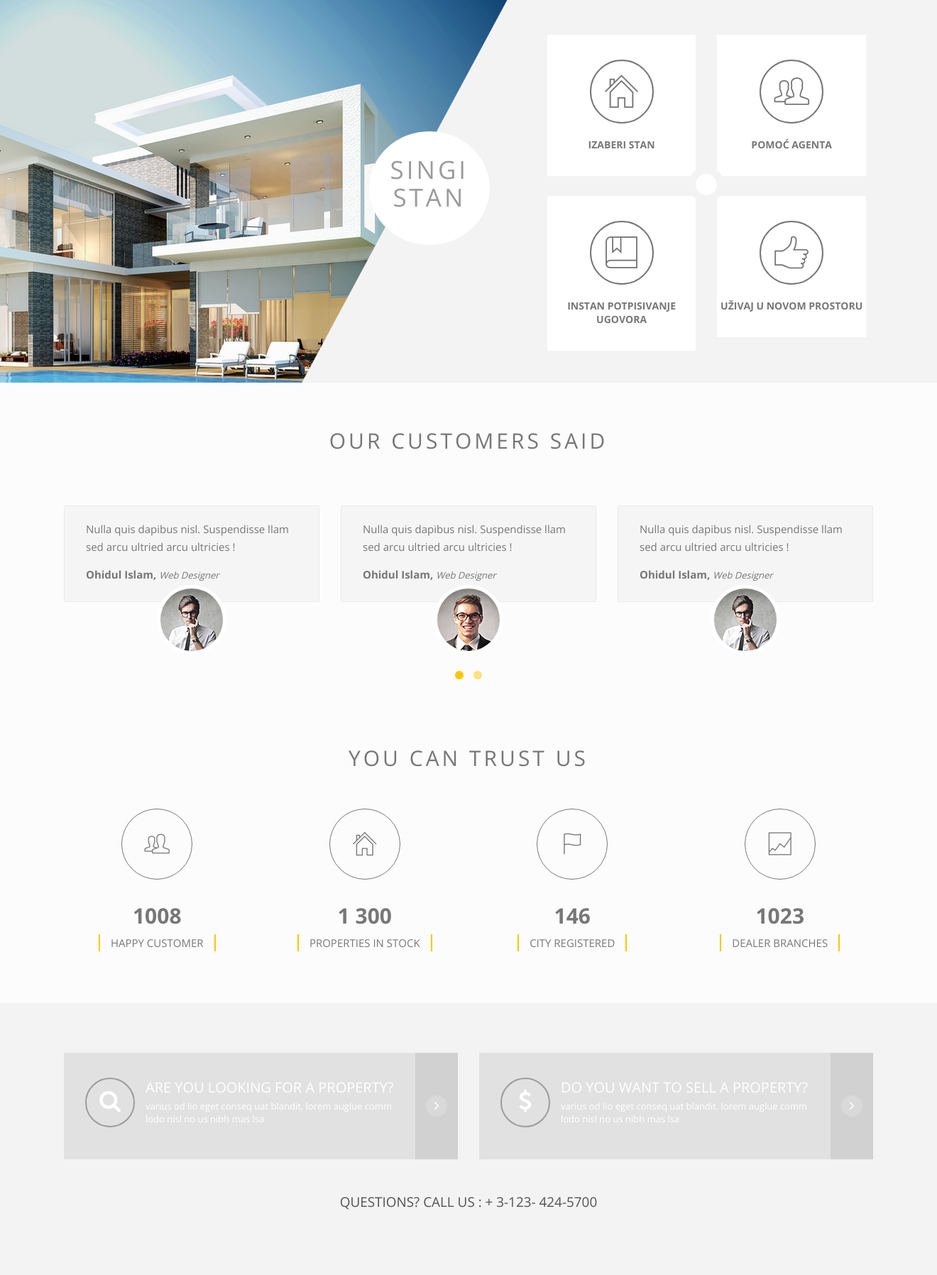
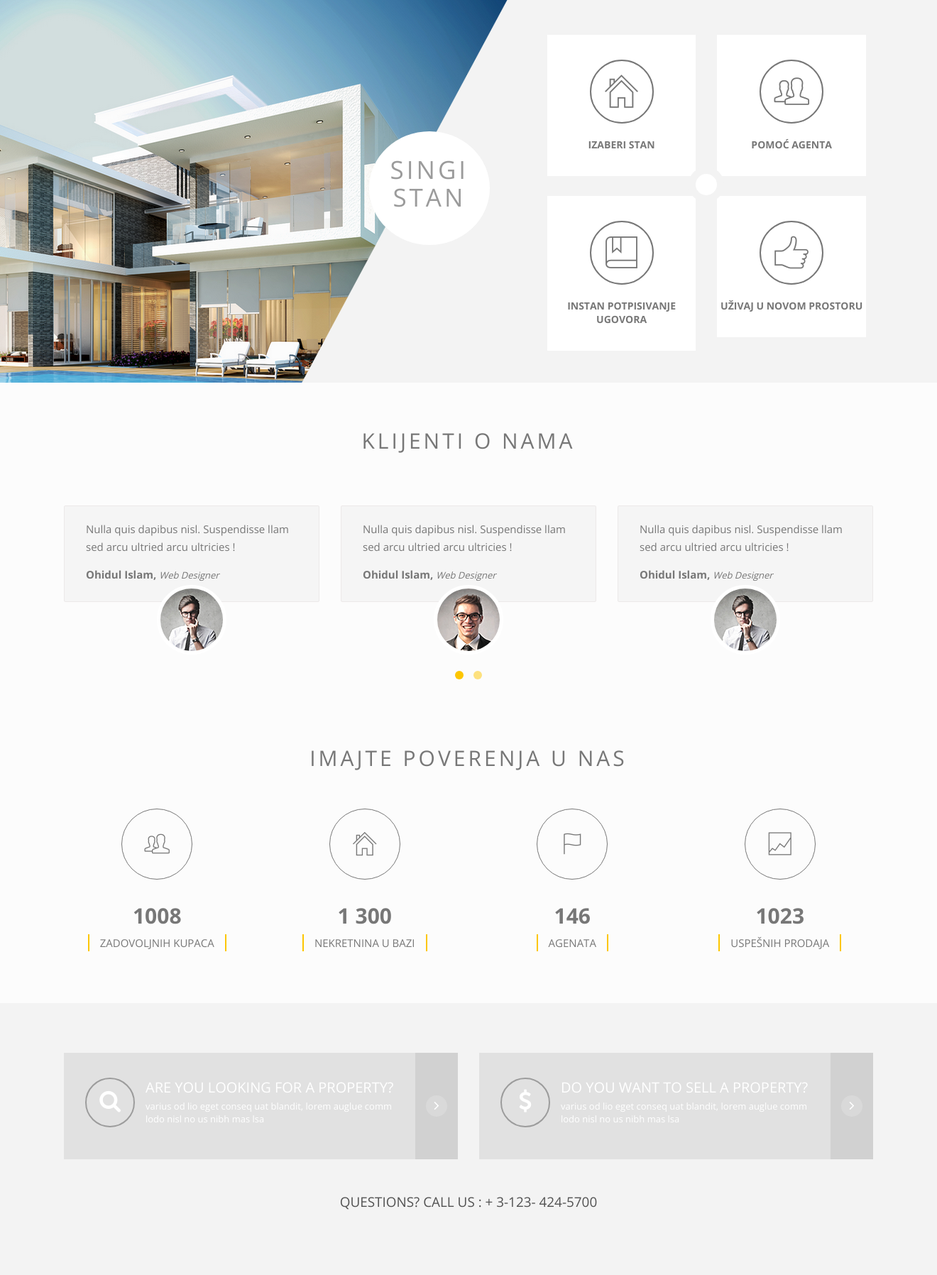
Before and after one commit to MilosLukaCompany/razvoj_aplikativnog_softvera, a PHP site: page / in a window 1320 px wide; the page is wider, and only the part inside the window is pictured. Shown: the part 971-2767 px from the top of that part at 71% size. Run offline with PHP 8.4, Linux system fonts and the light colour scheme.

Commit message:
index.php jos izmena..

```diff
--- a/index.php
+++ b/index.php
@@ -300,7 +300,7 @@
                 <div class="row">
                     <div class="col-md-10 col-md-offset-1 col-sm-12 text-center page-title">
                         <!-- /.feature title -->
-                        <h2>Our Customers Said  </h2>
+                        <h2>Klijenti o nama</h2>
                     </div>
                 </div>
 
@@ -358,7 +358,7 @@
                 <div class="row">
                     <div class="col-md-10 col-md-offset-1 col-sm-12 text-center page-title">
                         <!-- /.feature title -->
-                        <h2>You can trust Us </h2>
+                        <h2>Imajte poverenja u nas</h2>
                     </div>
                 </div>
                 <div class="row">
@@ -369,9 +369,9 @@
                                     <div class="count-item-circle">
                                         <span class="pe-7s-users"></span>
                                     </div>
-                                    <div class="chart" data-percent="5000">
+                                    <div class="chart" data-percent="700">
                                         <h2 class="percent" id="counter">0</h2>
-                                        <h5>HAPPY CUSTOMER </h5>
+                                        <h5>Zadovoljnih kupaca</h5>
                                     </div>
                                 </div>
                             </div>
@@ -382,7 +382,7 @@
                                     </div>
                                     <div class="chart" data-percent="12000">
                                         <h2 class="percent" id="counter1">0</h2>
-                                        <h5>Properties in stock</h5>
+                                        <h5>Nekretnina u bazi</h5>
                                     </div>
                                 </div>
                             </div>
@@ -393,7 +393,7 @@
                                     </div>
                                     <div class="chart" data-percent="120">
                                         <h2 class="percent" id="counter2">0</h2>
-                                        <h5>City registered </h5>
+                                        <h5>Agenata</h5>
                                     </div>
                                 </div>
                             </div>
@@ -404,7 +404,7 @@
                                     </div>
                                     <div class="chart" data-percent="5000">
                                         <h2 class="percent"  id="counter3">5000</h2>
-                                        <h5>DEALER BRANCHES</h5>
+                                        <h5>Uspešnih prodaja</h5>
                                     </div>
                                 </div>
 
```
